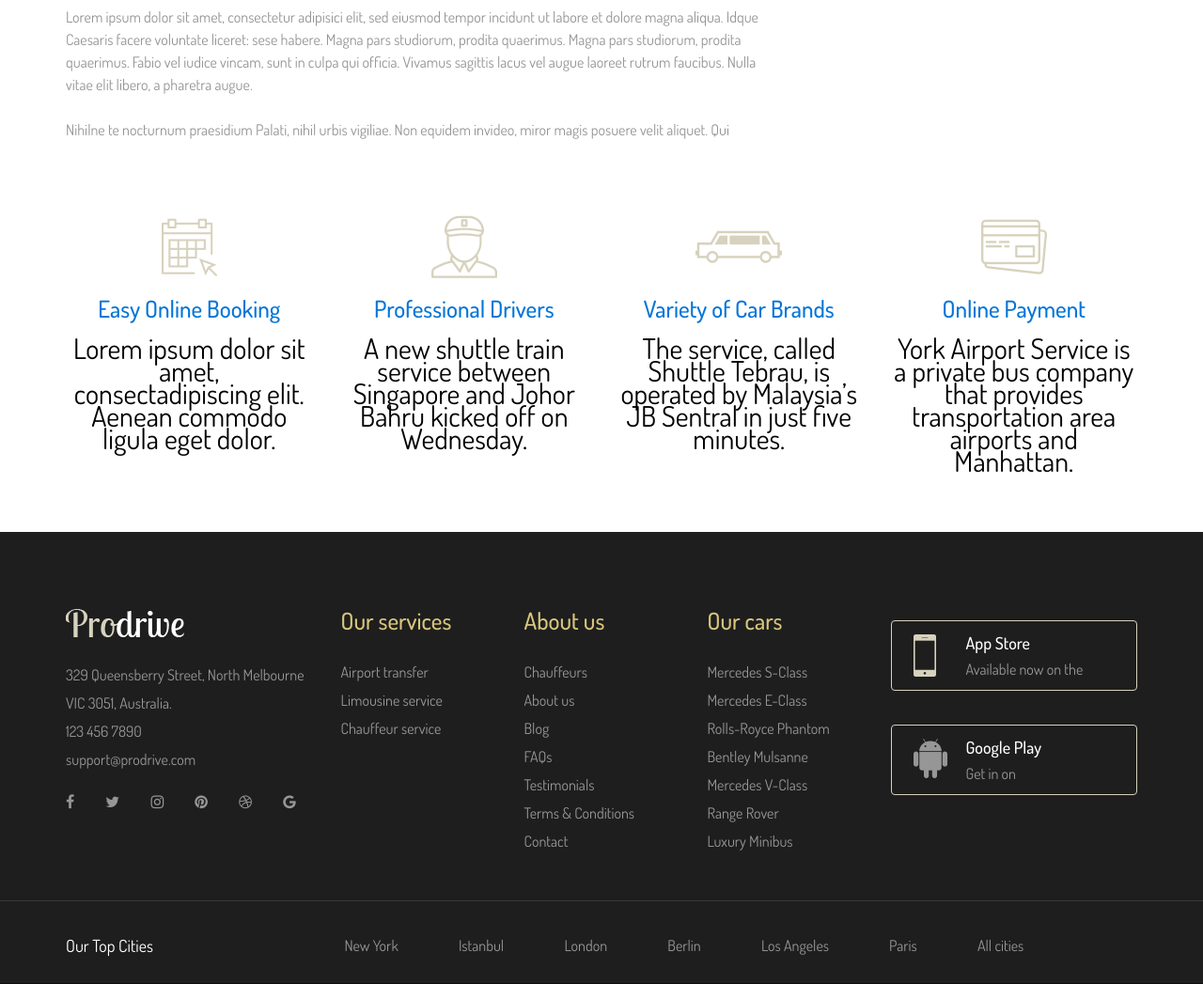
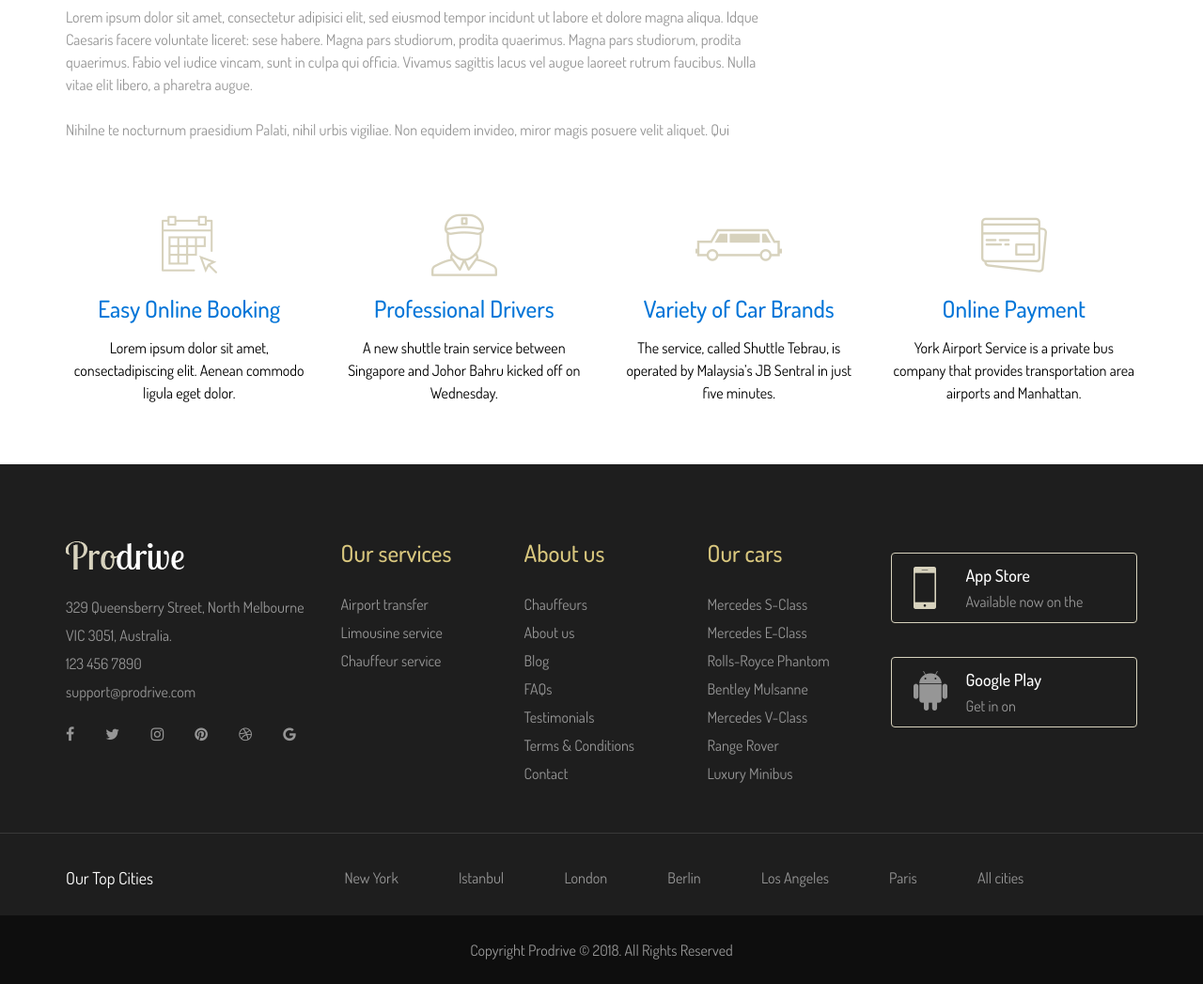
Before and after one commit to yasirshakil/pearsonlimoservices, a PHP site: page /about2.html in a window 1280 px wide. Shown: the part 1257-2304 px from the top of the page at 94% size. Run offline with PHP 8.4, Linux system fonts and the light colour scheme; some libraries are stand-ins or nearby versions; some web fonts are replaced.

Commit message:
remove font-size:30px from center in style.css

```diff
--- a/css/style.css
+++ b/css/style.css
@@ -2505,7 +2505,6 @@ background: linear-gradient(90deg, rgba(255,255,255,1) 0%, rgba(24,24,24,1) 50%,
 
 .center{
 	color: #d9c77e;
-	font-size: 30px;
 }
 
 .field-Box{
```
